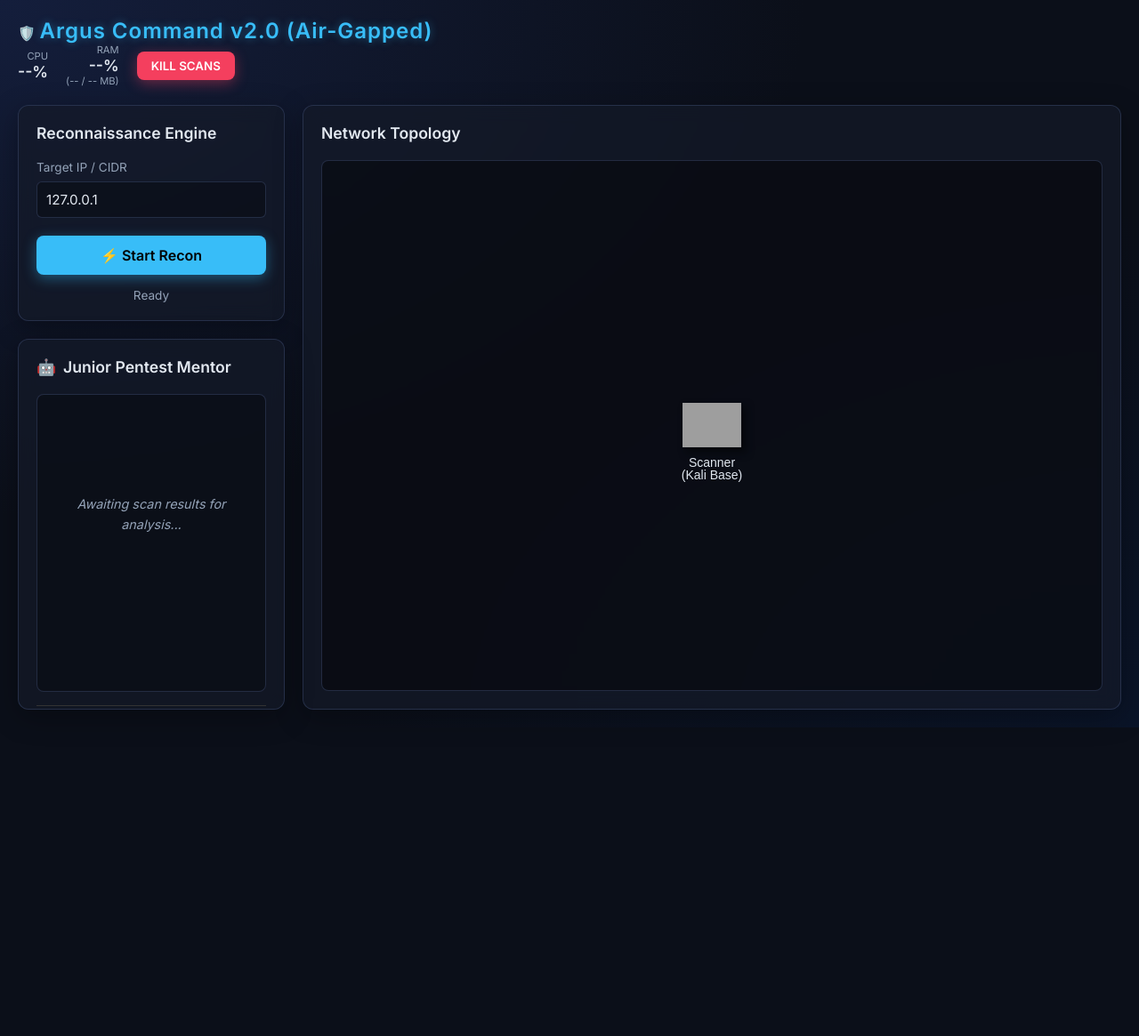
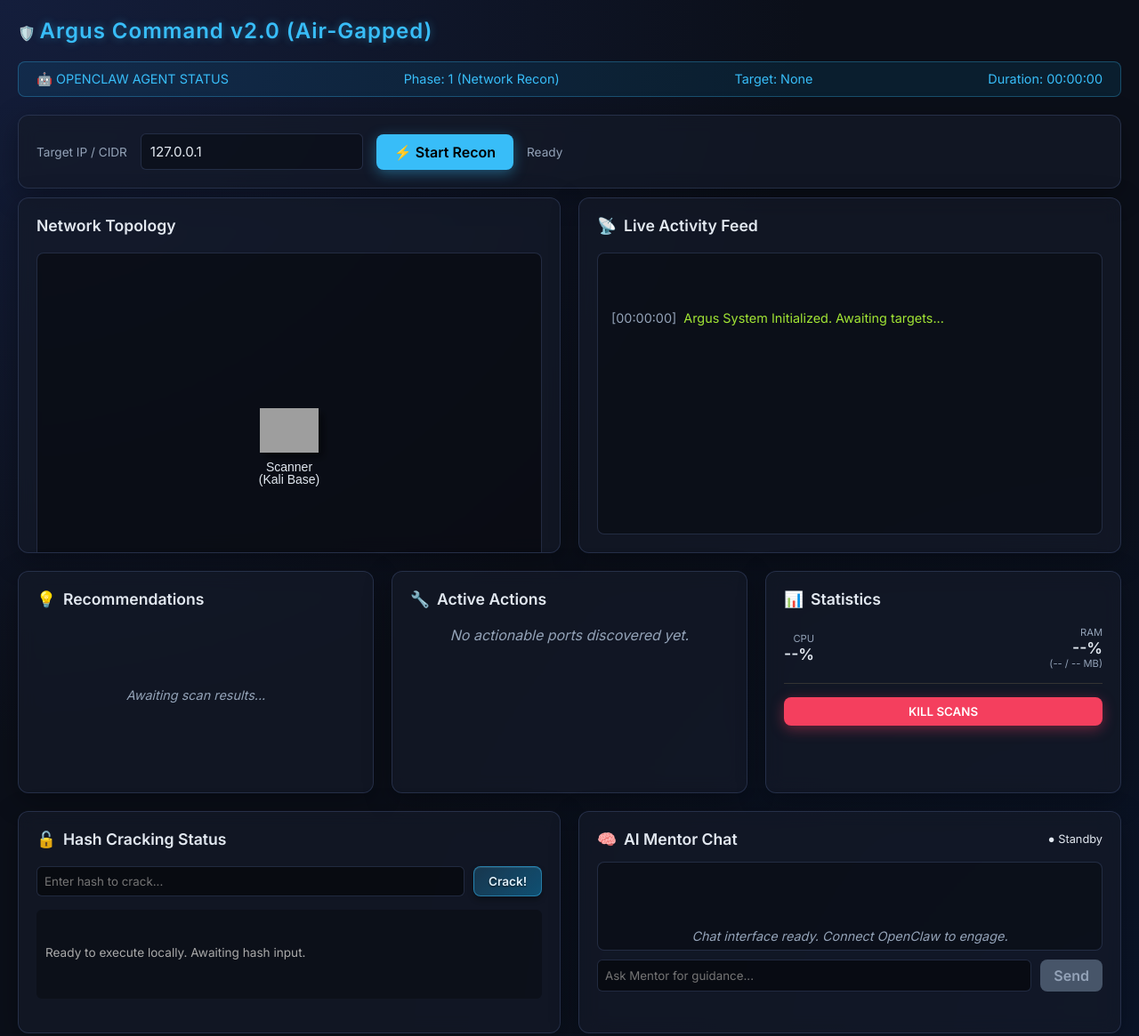
Before and after one commit to gerardpadilla/Argus-Command, a plain HTML site: page frontend/index.html in a window 1280 px wide. Shown: the top 1165 px of the page at 89% size. Before the commit the page ends 818 px from the top, so only its background shows below. Drawn offline with Linux system fonts and the light colour scheme; no server answers.

Commit message:
Phase 2: Horizontal UX Tear-down implementation

```diff
--- a/frontend/index.html
+++ b/frontend/index.html
@@ -19,66 +19,112 @@
             <h1>Argus Command <span class="version-tag">v2.0 (Air-Gapped)</span></h1>
         </div>
 
-        <div class="system-monitor" id="sys-monitor">
-            <div class="stat">
-                <span class="label">CPU</span>
-                <span class="value" id="cpu-val">--%</span>
+        <!-- Removed system-monitor from header since it is now in Stats panel -->
+    </header>
+
+    <!-- Tier 1: Agent Status Bar -->
+    <div class="agent-status-bar">
+        <span>🤖 OPENCLAW AGENT STATUS</span>
+        <span id="agent-phase-display">Phase: 1 (Network Recon)</span>
+        <span id="agent-target-display">Target: None</span>
+        <span id="agent-duration-display">Duration: 00:00:00</span>
     </div>
-            <div class="stat">
-                <span class="label">RAM</span>
-                <span class="value" id="ram-val">--%</span>
-                <span class="sub-value" id="ram-mb">(-- / -- MB)</span>
-            </div>
-            <button id="btn-kill-switch" class="btn-danger">KILL SCANS</button>
-        </div>
-    </header>
 
     <!-- Main Content Grid -->
     <main class="grid-container">
 
-        <!-- Controls Panel -->
-        <section class="glass-panel panel-controls">
-            <h2>Reconnaissance Engine</h2>
-            <div class="input-group">
+        <!-- Controls -> now merged into Tier 2 -->
+        <section class="glass-panel" style="margin-bottom: -10px;">
+            <div style="display: flex; justify-content: space-between; align-items: center;">
+                <div class="input-group" style="flex-direction: row; align-items: center; gap: 15px;">
                     <label for="target-ip">Target IP / CIDR</label>
-                <input type="text" id="target-ip" value="127.0.0.1" placeholder="e.g., 10.10.10.0/24">
-            </div>
-            <button id="btn-start-recon" class="btn-primary">
+                    <input type="text" id="target-ip" value="127.0.0.1" placeholder="e.g., 10.10.10.0/24" style="width: 250px;">
+                    <button id="btn-start-recon" class="btn-primary" style="margin: 0; padding: 10px 20px; width: auto;">
                         <span class="icon">⚡</span> Start Recon
                     </button>
-            <div class="status-msg" id="recon-status">Ready</div>
+                    <div class="status-msg" id="recon-status" style="margin: 0;">Ready</div>
+                </div>
+            </div>
         </section>
 
-        <!-- Network Topology Panel -->
-        <section class="glass-panel panel-topology">
+        <!-- Tier 2: Topology & Live Feed -->
+        <div class="tier-split-50">
+            <!-- Left: Network Topology -->
+            <section class="glass-panel" style="display: flex; flex-direction: column;">
                 <h2>Network Topology</h2>
                 <div id="vis-network-container"></div>
             </section>
 
-        <!-- AI Advisor & Actions Panel -->
-        <section class="glass-panel panel-ai">
-            <h2><span class="icon">🤖</span> Junior Pentest Mentor</h2>
-            <div class="ai-content" id="ai-output">
-                <p class="placeholder-text">Awaiting scan results for analysis...</p>
+            <!-- Right: Live Activity Feed -->
+            <section class="glass-panel" style="display: flex; flex-direction: column;">
+                <h2><span class="icon">📡</span> Live Activity Feed</h2>
+                <div id="live-activity-feed" class="ai-content feed-log">
+                    <div><span class="timestamp">[00:00:00]</span>Argus System Initialized. Awaiting targets...</div>
+                </div>
+            </section>
         </div>
 
-            <div id="action-modules-container" style="display: none; margin-top: 15px;">
-                <h3 style="font-size: 0.95rem; margin-bottom: 10px; color: var(--accent);">Actionable Modules</h3>
+        <!-- Tier 3: Recommendations, Actions, Stats -->
+        <div class="tier-split-3-col">
+            <!-- Left: AI Recommendations -->
+            <section class="glass-panel">
+                <h2><span class="icon">💡</span> Recommendations</h2>
+                <div class="ai-content" id="ai-output" style="height: auto; min-height: 150px; background: transparent; border: none; padding: 0;">
+                    <p class="placeholder-text" style="margin-top: 20px;">Awaiting scan results...</p>
+                </div>
+            </section>
+
+            <!-- Middle: Actionable Modules -->
+            <section class="glass-panel">
+                <h2><span class="icon">🔧</span> Active Actions</h2>
+                <div id="action-modules-container" style="display: none;">
                     <div id="action-buttons-grid" style="display: flex; flex-wrap: wrap; gap: 10px;">
                         <!-- Buttons injected here dynamically -->
                     </div>
                 </div>
+                <p id="actions-placeholder" class="placeholder-text" style="margin-top: 20px;">No actionable ports discovered yet.</p>
+            </section>
 
-            <!-- Hash Cracking Module -->
-            <div style="margin-top: 15px; border-top: 1px solid #333; padding-top: 10px;">
-                <h3 style="font-size: 0.95rem; margin-bottom: 10px; color: var(--accent);">🔓 Password Cracking Status:</h3>
-                <div style="display: flex; gap: 10px;">
-                    <input type="text" id="hash-input" placeholder="Enter hash to crack..." style="background: rgba(0,0,0,0.5); border: 1px solid var(--border-color); color: #fff; padding: 5px; flex-grow: 1;">
+            <!-- Right: Statistics -->
+            <section class="glass-panel">
+                <h2><span class="icon">📊</span> Statistics</h2>
+                <div class="system-monitor" style="justify-content: space-between; border-bottom: 1px solid #333; padding-bottom: 15px; margin-bottom: 15px;">
+                    <div class="stat"><span class="label">CPU</span><span class="value" id="cpu-val">--%</span></div>
+                    <div class="stat"><span class="label">RAM</span><span class="value" id="ram-val">--%</span><span class="sub-value" id="ram-mb">(-- / -- MB)</span></div>
+                </div>
+                <button id="btn-kill-switch" class="btn-danger" style="width: 100%;">KILL SCANS</button>
+            </section>
+        </div>
+
+        <!-- Tier 4: Hash Cracking & AI Mentor -->
+        <div class="tier-split-50" style="height: 250px;">
+            <!-- Left: Hash Cracking -->
+            <section class="glass-panel">
+                <h2><span class="icon">🔓</span> Hash Cracking Status</h2>
+                <div style="display: flex; gap: 10px; margin-bottom: 15px;">
+                    <input type="text" id="hash-input" placeholder="Enter hash to crack..." style="background: rgba(0,0,0,0.5); border: 1px solid var(--border-color); color: #fff; padding: 8px; flex-grow: 1; border-radius: 6px;">
                     <button class="btn-action" onclick="submitHash()" id="btn-hash">Crack!</button>
                 </div>
-                <p id="hash-status" style="font-family: monospace; color: #aaa; margin-top: 10px; font-size: 0.8rem;">Ready to execute locally...</p>
+                <div class="feed-log" style="background: rgba(0,0,0,0.3); padding: 10px; border-radius: 6px; height: 100px; overflow-y: auto;">
+                    <p id="hash-status" style="margin: 0; color: #aaa;">Ready to execute locally. Awaiting hash input.</p>
                 </div>
             </section>
+
+            <!-- Right: Junior Pentest Mentor Chat -->
+            <section class="glass-panel">
+                <div style="display: flex; justify-content: space-between; align-items: center; margin-bottom: 15px;">
+                    <h2 style="margin: 0;"><span class="icon">🧠</span> AI Mentor Chat</h2>
+                    <span id="mentor-status" class="status-indicator" style="font-size: 0.8rem;">● Standby</span>
+                </div>
+                <div class="ai-content" id="ai-mentor-feed" style="height: 100px; margin-bottom: 10px;">
+                    <p class="placeholder-text" style="margin-top: 10px;">Chat interface ready. Connect OpenClaw to engage.</p>
+                </div>
+                <div style="display: flex; gap: 10px;">
+                    <input type="text" placeholder="Ask Mentor for guidance..." style="background: rgba(0,0,0,0.5); border: 1px solid var(--border-color); color: #fff; padding: 8px; flex-grow: 1; border-radius: 6px;" disabled>
+                    <button class="btn-primary" style="margin: 0; width: auto; padding: 8px 15px;" disabled>Send</button>
+                </div>
+            </section>
+        </div>
 
     </main>
 </div>
--- a/frontend/static/css/styles.css
+++ b/frontend/static/css/styles.css
@@ -147,29 +147,63 @@
 }
 
 .grid-container {
-    display: grid;
-    grid-template-columns: 300px 1fr;
-    grid-template-rows: auto 1fr;
+    display: flex;
+    flex-direction: column;
     gap: 20px;
-    height: calc(100vh - 120px);
+    height: auto;
+    min-height: calc(100vh - 120px);
+}
+
+.tier-split-50 {
+    display: flex;
+    gap: 20px;
+    height: 400px;
+}
+
+.tier-split-50 > * {
+    flex: 1;
+    overflow-y: auto;
+}
+
+.tier-split-3-col {
+    display: flex;
+    gap: 20px;
+    min-height: 250px;
+}
+
+.tier-split-3-col > * {
+    flex: 1;
+    overflow-y: auto;
 }
 
 .panel-controls {
-    grid-column: 1;
-    grid-row: 1;
+    /* Legacy keeping for some layout but repurposed */
 }
 
-.panel-ai {
-    grid-column: 1;
-    grid-row: 2;
-    overflow-y: auto;
+/* Agent Status Bar */
+.agent-status-bar {
+    display: flex;
+    justify-content: space-between;
+    background: rgba(14, 165, 233, 0.1);
+    border: 1px solid rgba(56, 189, 248, 0.3);
+    padding: 10px 20px;
+    border-radius: 8px;
+    font-size: 0.9rem;
+    font-family: monospace;
+    color: var(--accent);
 }
 
-.panel-topology {
-    grid-column: 2;
-    grid-row: 1 / span 2;
-    display: flex;
-    flex-direction: column;
+.feed-log {
+    font-family: 'Courier New', Courier, monospace;
+    font-size: 0.85rem;
+    color: #a3e635; /* Lime green */
+    white-space: pre-wrap;
+    padding-top: 10px;
+}
+
+.feed-log .timestamp {
+    color: #94a3b8;
+    margin-right: 8px;
 }
 
 h2 {
--- a/frontend/static/js/app.js
+++ b/frontend/static/js/app.js
@@ -9,6 +9,20 @@
     const targetInput = document.getElementById('target-ip');
     const statusMsg = document.getElementById('recon-status');
     const aiOutput = document.getElementById('ai-output');
+    const actionContainer = document.getElementById('action-modules-container');
+    const actionPlaceholder = document.getElementById('actions-placeholder');
+    const activityFeed = document.getElementById('live-activity-feed');
+
+    // Live Activity Feeder
+    function logActivity(message, color = '#a3e635') {
+        const now = new Date();
+        const timeStr = now.toTimeString().split(' ')[0];
+
+        const line = document.createElement('div');
+        line.innerHTML = `<span class="timestamp">[${timeStr}]</span> <span style="color: ${color};">${message}</span>`;
+        activityFeed.appendChild(line);
+        activityFeed.scrollTop = activityFeed.scrollHeight;
+    }
 
     // Stat Elements
     const cpuVal = document.getElementById('cpu-val');
@@ -46,7 +60,7 @@
     const terminalOutput = document.getElementById('terminal-output');
     const terminalTitle = document.getElementById('terminal-title');
     const actionGrid = document.getElementById('action-buttons-grid');
-    const actionContainer = document.getElementById('action-modules-container');
+    // actionContainer already declared at top
 
     closeTerminal.addEventListener('click', () => {
         terminalModal.style.display = 'none';
@@ -132,11 +146,14 @@
 
         injectedHTML += '</div></div>';
 
-        // Force inject directly inside the AI output frame so it's impossible to be hidden by CSS containers
+        // Force inject buttons into the middle stats panel natively
         if (foundTargets > 0) {
-            aiOutput.innerHTML += injectedHTML;
+            actionGrid.innerHTML = injectedHTML;
+            actionContainer.style.display = 'block';
+            actionPlaceholder.style.display = 'none';
         } else {
-            aiOutput.innerHTML += `<p style="color: yellow; margin-top: 10px; font-size: 0.8rem;">[Debug: No actionable ports (80,443,445,139,22,21) found in JSON data.]</p>`;
+            actionContainer.style.display = 'none';
+            actionPlaceholder.style.display = 'block';
         }
     }
 
@@ -148,10 +165,11 @@
         // UI Update
         btnStart.disabled = true;
         btnStart.innerHTML = `<span class="icon">🔄</span> Scanning...`;
-        statusMsg.innerText = "Initiating active scan & scapy packet monitor (Please wait up to 2m)...";
-        statusMsg.className = "status-msg scanning";
+        statusMsg.innerText = "Scanning...";
+        logActivity(`Initiating active scan & scapy intercept against ${target}...`, '#38bdf8');
         aiOutput.innerHTML = `<p class="placeholder-text">Analyzing ${target}... querying OpenClaw Gateway.</p>`;
         actionContainer.style.display = 'none'; // reset buttons
+        actionPlaceholder.style.display = 'block';
 
         try {
             const res = await fetch('/api/v1/recon/start', {
@@ -169,9 +187,11 @@
                     .replace(/\*(.*?)\*/g, '<em>$1</em>')
                     .replace(/\n/g, '<br>');
 
-                statusMsg.innerText = `Scan Complete. Captured ${data.packets_captured} packets.`;
+                statusMsg.innerText = `Scan Complete.`;
                 statusMsg.className = "status-msg success";
-                aiOutput.innerHTML = `<strong>AI Advisor:</strong><br><br>${formattedAi}`;
+                logActivity(`Scan completed. Discovered ${data.scan_data?.nodes?.length || 0} entities. Captured ${data.packets_captured} packets.`, '#10b981');
+
+                aiOutput.innerHTML = `${formattedAi}`;
 
                 // Update graph
                 if (data.scan_data) {
@@ -195,13 +215,14 @@
     // Kill Switch
     btnKill.addEventListener('click', async () => {
         try {
+            logActivity("Executing hard kill-switch on all running subsystems...", "#f43f5e");
             const res = await fetch('/api/v1/system/kill', { method: 'POST' });
             if (res.ok) {
                 const data = await res.json();
-                alert(`Kill Switch Activated. Killed ${data.killed_processes.length} processes.`);
+                logActivity(`Kill Switch Activated. Terminated ${data.killed_processes.length} frozen processes.`, "#f43f5e");
             }
         } catch (e) {
-            alert("Failed to activate kill switch.");
+            logActivity("Failed to activate kill switch server endpoint.", "red");
         }
     });
     // Hash Cracking Integration
```
Lines whose indentation alone changed are shown as unchanged.
